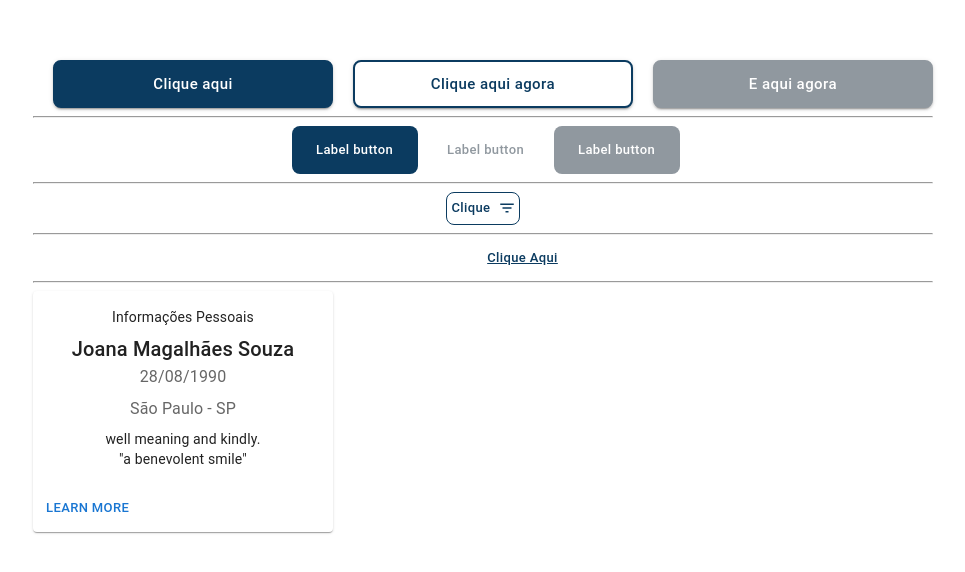
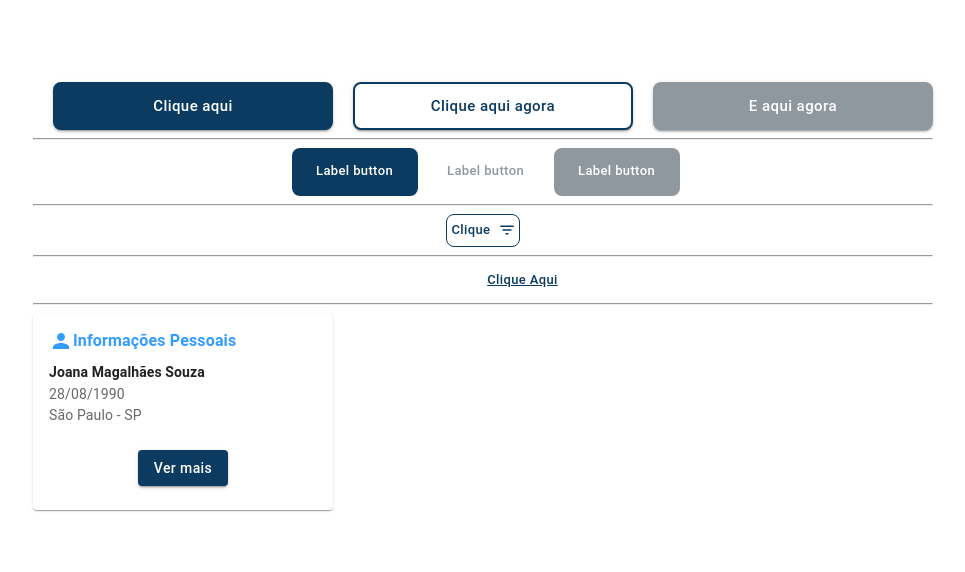
Before and after one commit to willianjonhy05/emerson-app, a React (Vite) app: page / in a window 1280 px wide. Shown: the part 114-686 px from the top of the page, without its empty margins (157-1122 px from the left). Built offline with nearby package versions, Linux system fonts and the light colour scheme.

Commit message:
Novas alterações

```diff
--- a/src/componentes/CardInfo/index.jsx
+++ b/src/componentes/CardInfo/index.jsx
@@ -1,9 +1,10 @@
 import Box from '@mui/material/Box';
 import Card from '@mui/material/Card';
 import CardActions from '@mui/material/CardActions';
+import Button from '@mui/material/Button';
 import CardContent from '@mui/material/CardContent';
-import Button from '@mui/material/Button';
 import Typography from '@mui/material/Typography';
+import PersonIcon from '@mui/icons-material/Person';
 
 const bull = (
     <Box
@@ -18,27 +19,32 @@ export default function CardInfo() {
     return (
         <Card sx={{ minWidth: 275, maxWidth: 300 }}>
             <CardContent>
-        <Typography sx={{ fontSize: 14 }} color="text.primary" gutterBottom>
-          Informações Pessoais
+                <Typography sx={{ fontSize: 16, fontWeight: 'bold', textAlign: 'left', color: "#339CFF", display: 'flex', marginBottom: 1 }} color="text.primary" gutterBottom>
+                    <PersonIcon />     Informações Pessoais
                 </Typography>
-        <Typography variant="h6" component="div">
+                <Typography sx={{ fontSize: 14, fontWeight: 'bold', textAlign: 'left' }} variant="h6" component="div">
                     Joana Magalhães Souza
                 </Typography>
-        <Typography sx={{ mb: 1.0 }} color="text.secondary">
+                <Typography sx={{ fontSize: 14, textAlign: 'left' }} color="text.secondary">
                     28/08/1990
                 </Typography>
-        <Typography sx={{ mb: 1.0 }} color="text.secondary">
+                <Typography sx={{ fontSize: 14, textAlign: 'left' }} color="text.secondary">
                     São Paulo - SP
                 </Typography>
-        <Typography variant="body2">
-          well meaning and kindly.
-          <br />
-          {'"a benevolent smile"'}
+                <Typography variant="body2" sx={{ marginTop: 3 }} >
+                    <Button variant="contained" sx={{
+                        backgroundColor: "#0B3B60",
+                        color: "white",
+                        textTransform: 'none',
+                        '&:hover': {
+                            backgroundColor: "#0B3B60",
+                        }
+                    }}>
+                        Ver mais
+                    </Button>
                 </Typography>
             </CardContent>
-      <CardActions>
-        <Button size="small">Learn More</Button>
-      </CardActions>
+
         </Card>
     );
 }
```
Lines whose indentation alone changed are shown as unchanged.
